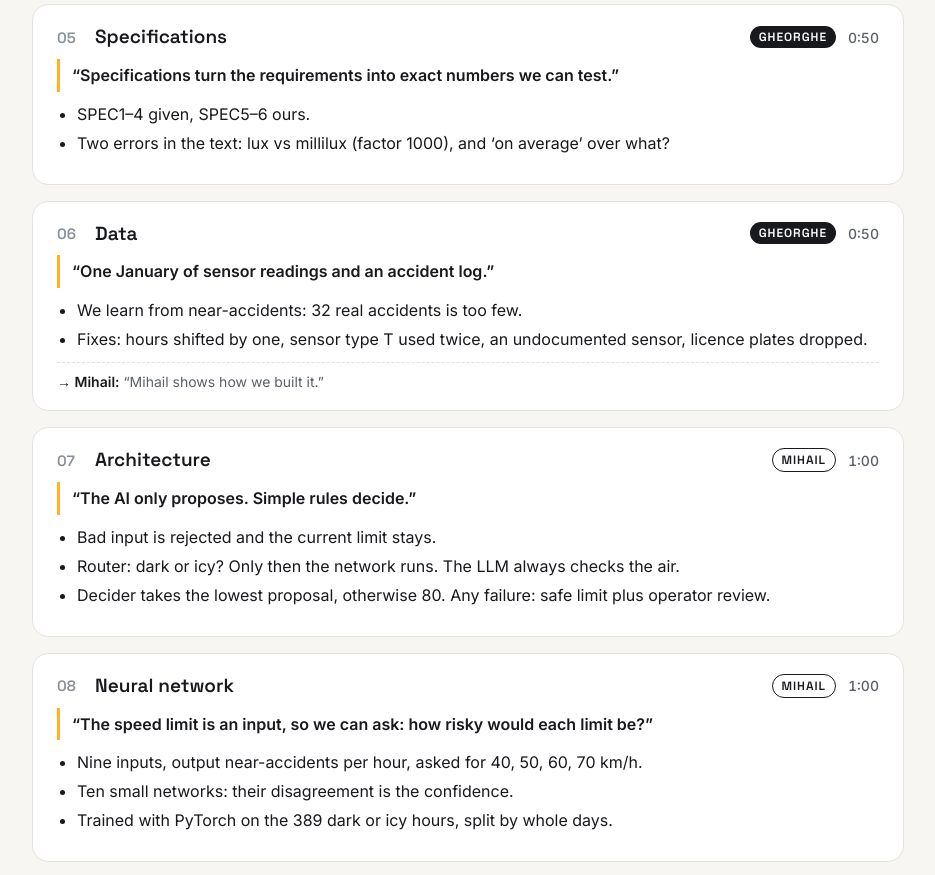
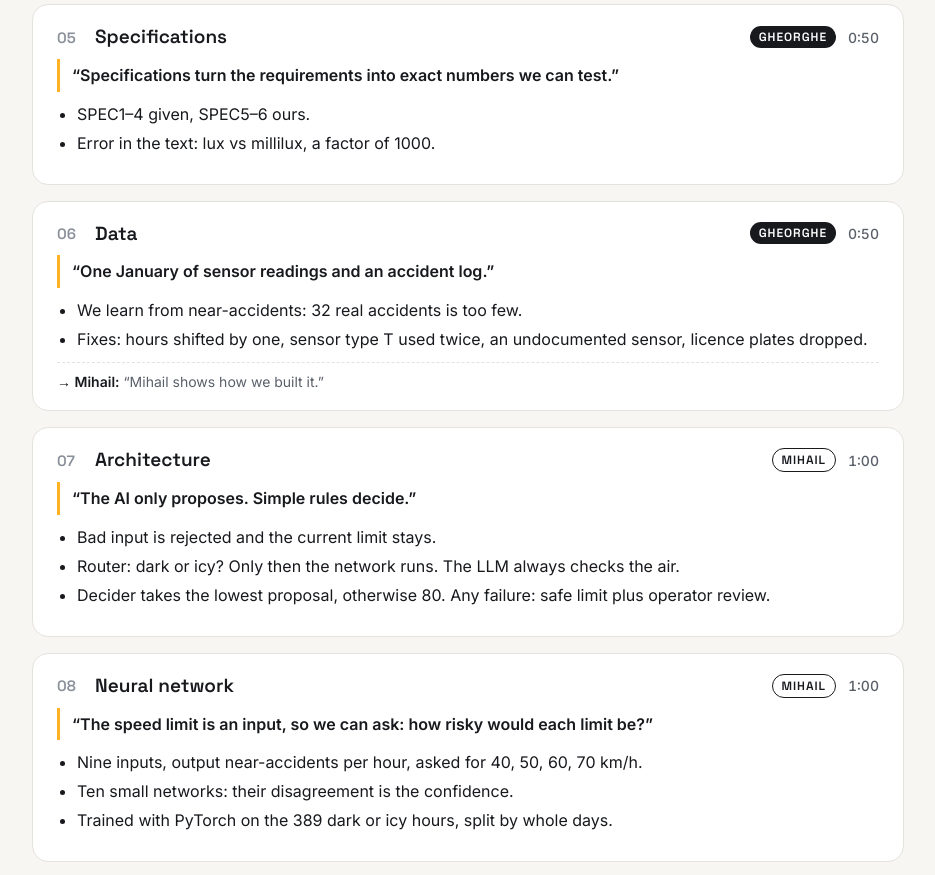
Before and after one commit to xDGeo/SpeedLimitExampleSEA, a plain HTML site: page presentation/presenter-notes.html in a window 1280 px wide. Shown: the part 2760-3635 px from the top of the page, without its empty margins (172-1107 px from the left). Drawn offline with Linux system fonts and the light colour scheme.

Commit message:
removed unecessary stuff

```diff
--- a/presentation/presenter-notes.html
+++ b/presentation/presenter-notes.html
@@ -175,7 +175,7 @@ td.t { font-variant-numeric: tabular-nums; white-space: nowrap; }
 
 <div class="card"><div class="top"><span class="num">05</span><span class="ttl">Specifications</span><span class="who g">Gheorghe</span><span class="time">0:50</span></div>
   <p class="key">“Specifications turn the requirements into exact numbers we can test.”</p>
-  <ul><li>SPEC1–4 given, SPEC5–6 ours.</li><li>Two errors in the text: lux vs millilux (factor 1000), and ‘on average’ over what?</li></ul>
+  <ul><li>SPEC1–4 given, SPEC5–6 ours.</li><li>Error in the text: lux vs millilux, a factor of 1000.</li></ul>
 </div>
 
 <div class="card"><div class="top"><span class="num">06</span><span class="ttl">Data</span><span class="who g">Gheorghe</span><span class="time">0:50</span></div>
```
Also changed, not shown: presentation/index.html (+1 -2 lines).
